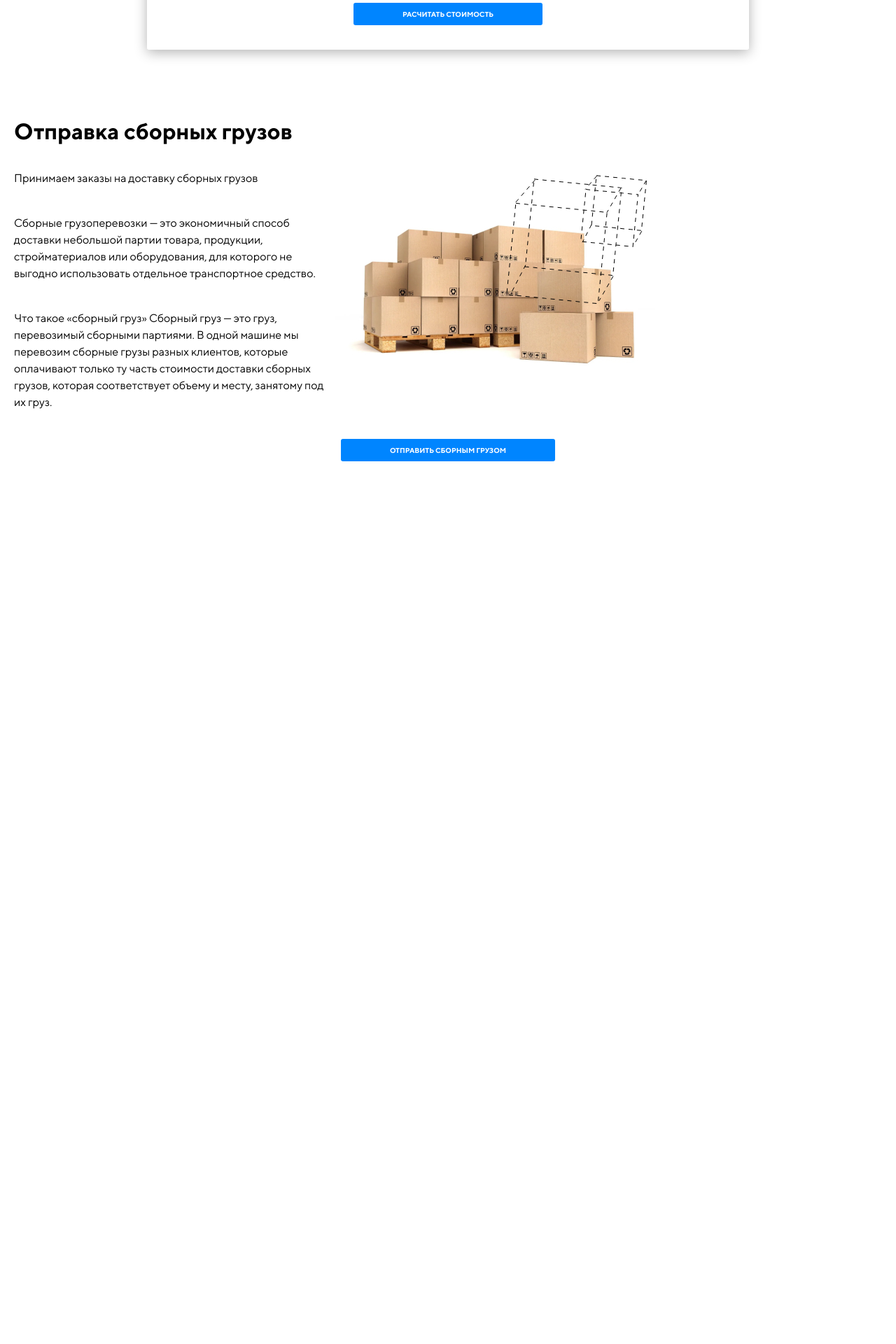
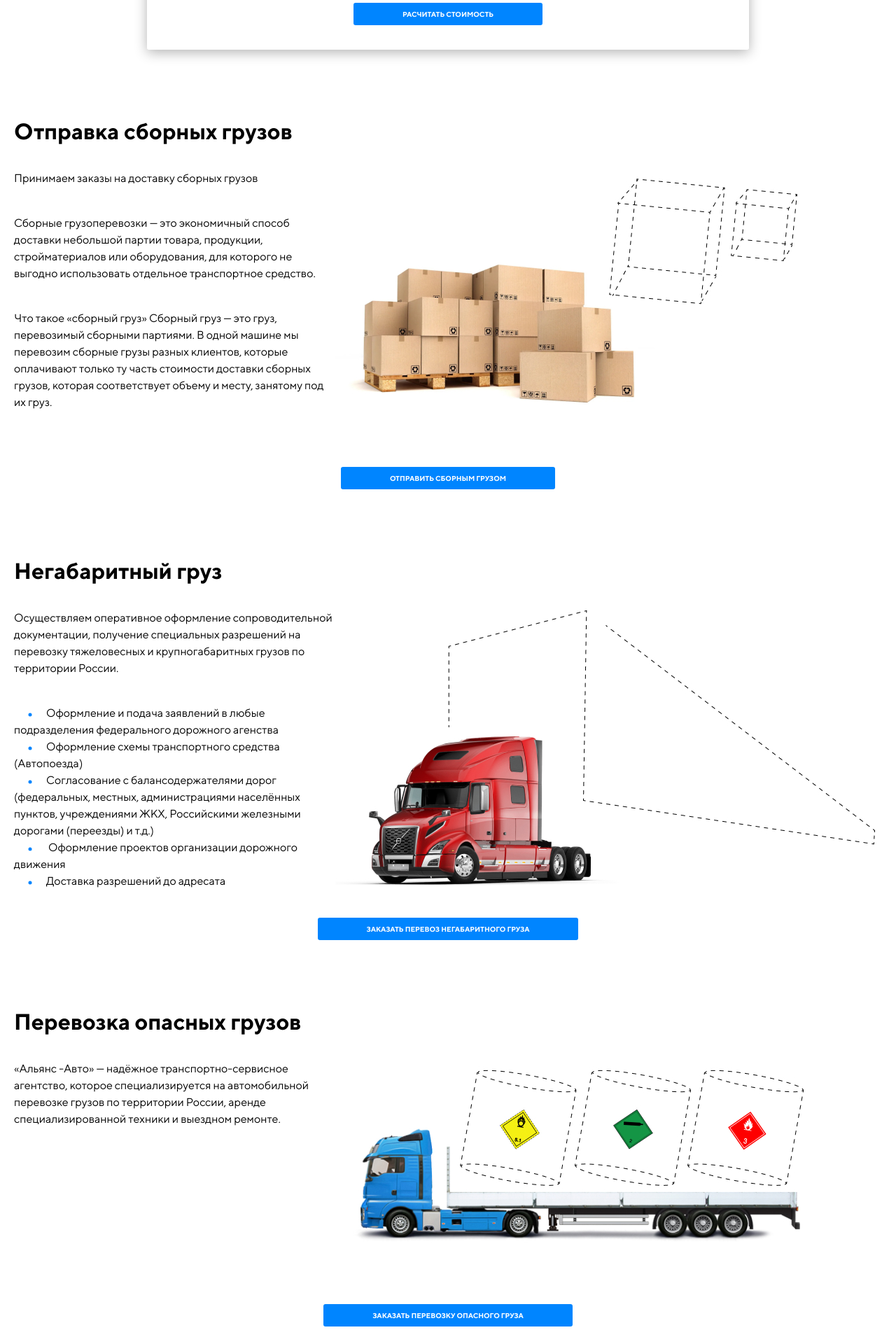
Before and after one commit to Zvermn/autoalyans, a PHP site: page / in a window 1280 px wide. Shown: the part 2049-3969 px from the top of the page at 70% size. Before the commit the page ends 2708 px from the top, so only its background shows below. Run offline with PHP 8.4, Linux system fonts and the light colour scheme; some web fonts are replaced.

Commit message:
остался футер и доделки

```diff
--- a/css/fonts.css
+++ b/css/fonts.css
@@ -35,6 +35,18 @@
 }
 
 @font-face {
+    font-family: 'TTnorms';
+    src: url('/css/fonts/TTNorms/TTNorms-ExtraBold.eot');
+    src: local('TTnorms'),
+        url('/css/fonts/TTNorms/TTNorms-ExtraBold.eot?#iefix') format('embedded-opentype'),
+        url('/css/fonts/TTNormsTTNorms-ExtraBold.woff') format('woff'),
+        url('/css/fonts/TTNorms/TTNorms-ExtraBold.woff2') format('woff2'),
+        url('/css/fonts/TTNormsTTNorms-ExtraBold.ttf') format('truetype');
+    font-weight: 900;
+    font-style: normal;
+}
+
+@font-face {
     font-family: 'Gilroy';
     src: url('/css/fonts/Gilroy/gilroy-medium.ttf');
     src: local('TTnorms'),
--- a/css/style.css
+++ b/css/style.css
@@ -141,7 +141,7 @@ p {
     margin: 0 auto;
 }
 
-.about-list li:before{
+.about-list li:before, .oversize-list li:before{
     content: url(/css/icon/blue-around.svg);
     padding: 0 20px;
 }
@@ -185,7 +185,7 @@ section {
     margin-bottom: 100px;
 }
 
-.bacground-form input {
+.bacground-form input, .send input {
     height: 40px;
     border: 2px solid rgba(212, 212, 212, 1);
     border-radius: 3px;
@@ -193,7 +193,7 @@ section {
     padding: 0 20px;
 }
 
-.bacground-form label, .label-textarea {
+.bacground-form label, .label-textarea, .send label {
     margin-left: 20px;
     text-transform: uppercase;
     font-family: 'TTNorms';
@@ -266,7 +266,7 @@ section {
    width: 100%;
 }
 
-.btn-form-1, .btn-2 {
+.btn-form-1, .cargo-btn, .btn-send {
     padding: 10px 70px;
     background-color: #0085FF;
     color: #ffffff;
@@ -282,39 +282,98 @@ section {
 
 }
 
-.form-1 input:focus, .form-1 textarea:focus {
+.form-1 input:focus, .form-1 textarea:focus, .send input:focus {
     border-color: rgba(0, 133, 255, 1);
 }
 
-.combined-cargo-wrap {
+.cargo-wrap {
     display: flex;
     flex-flow: row wrap;
+    margin-bottom: 20px;
 }
-.combined-cargo-wrap-item {}
 .text-item {
     flex: 1 1;
+    margin-bottom: 20px;
 }
 .box-item {
     position: relative;
     flex: 1.7 0;
 }
 
-.box-small {
-    background-image: url(/css/img/box-dashed-small.svg);
-    max-width: 110px;
+.steps {
+    background-color: #F5F5F5;
+    padding: 71px 0;
+}
+
+.steps-list {}
+.steps-numb {
+    color: rgba(204, 0, 0, 1);
+    font-family: 'TTNorms';
+    font-style: normal;
+    font-size: 2.5rem;
+    font-weight: 900;
+    display: block;
+    position: relative;
+    z-index: 1;
+}
+
+.steps-numb-shadow {
+    color: rgba(255, 255, 255, 1);
+    font-family: 'TTNorms';
+    font-style: normal;
+    font-size: 3.5rem;
+    font-weight: 900;
+    position: absolute;
+    top: -32px;
+    left: 4px;
+    z-index: -1;
+    line-height: 2;
+}
+
+.link-blue {
+    color:rgba(0, 133, 255, 1);
+}
+
+.steps-list {
+    display: flex;
+    flex-flow: row wrap;
+}
+
+.steps-list-item {
+    margin-right: 120px;
+    flex: 1 1 310px;
+}
+
+.insurance p{
+    max-width: 700px;
     width: 100%;
-    height: 119px;
-    position: absolute;
-    top: 0;
-    left: 44%;
+}
 
+.send {
+    max-width: 543px;
+    width: 100%;
+    margin: 0 auto;
 }
-.box-big {
-    background-image: url(/css/img/box-dashed-big.svg);
-    max-width: 185px;
+
+.send h2 {
+    text-align: center;
+}
+
+.send-form-wrap {
+    margin: 0 auto;
+    max-width: 310px;
     width: 100%;
-    height: 200px;
-    position: absolute;
-    top: 0;
-    left: 30%;
 }
+
+.send-form-wrap input:last-of-type {
+    margin-bottom: 30px;
+}
+
+.btn-send {
+    background-color: #CC0000;
+    width: 100%;
+}
+
+.inp-name.send-form, .inp-tel.send-form  {
+    margin-left: 0;
+}
--- a/index.html
+++ b/index.html
@@ -126,10 +126,10 @@
                     </form>
                 </div>
             </section>
-            <section class="combined-cargo">
+            <section class="combined-cargo ">
                 <h2>Отправка сборных грузов</h2>
-                <div class="combined-cargo-wrap">
-                    <div class="combined-cargo-wrap-item text-item">
+                <div class="cargo-wrap">
+                    <div class="cargo-wrap-item text-item">
                         <p>Принимаем заказы на доставку сборных грузов</p>
                         <p>Сборные грузоперевозки — это экономичный способ доставки небольшой партии товара, продукции,
                             стройматериалов или оборудования, для которого не выгодно использовать отдельное
@@ -142,25 +142,107 @@
                             которая
                             соответствует объему и месту, занятому под их груз.</p>
                     </div>
-                    <div class="combined-cargo-wrap-item box-item">
+                    <div class="cargo-wrap-item box-item">
                         <picture>
                             <source srcset="/img/box-320.jpg" media="(max-width: 320px)">
                             <source srcset="/img/box-480.jpg" media="(max-width: 480px)">
-                            <source srcset="/img/box-768.jpg" media="(max-width: 768)">
-                            <source srcset="/img/box-1024.jpg" media="(max-width: 1024px)">
+                            <source srcset="/img/box-768.jpg" media="(max-width: 768px)">
+                            <source srcset="/img/box-1024.jpg" media="(max-width: 1024px) and (min-width: 767px)">
                             <img src="/img/box-1920.jpg" alt="Груз в коробках">
                         </picture>
-                        <div class="box-big"></div>
-                        <div class="box-small"></div>
                     </div>
                 </div>
-                <button type="submit" class="btn-2">Отправить сборным грузом</button>
+                <button type="submit" class="cargo-btn">Отправить сборным грузом</button>
             </section>
-            <section class="oversize-cargo"></section>
-            <section class="dangerouse-cargo"></section>
-            <section class="steps"></section>
-            <section class="insurance"></section>
-            <section class="send"></section>
+            <section class="oversize-cargo">
+                <h2>Негабаритный груз</h2>
+                <div class="cargo-wrap">
+                    <div class="cargo-wrap-item text-item">
+                        <p>Осуществляем оперативное оформление сопроводительной документации, получение специальных
+                            разрешений на перевозку тяжеловесных и крупногабаритных грузов по территории России.
+                        </p>
+                        <ul class="oversize-list">
+                            <li>Оформление и подача заявлений в любые подразделения федерального дорожного агенства</li>
+                            <li>Оформление схемы транспортного средства (Автопоезда)</li>
+                            <li>Согласование с балансодержателями дорог (федеральных, местных, администрациями
+                                населённых пунктов, учреждениями ЖКХ, Российскими железными дорогами (переезды) и т.д.)
+                            </li>
+                            <li> Оформление проектов организации дорожного движения</li>
+                            <li>Доставка разрешений до адресата</li>
+                        </ul>
+                    </div>
+                    <div class="cargo-wrap-item box-item">
+                        <picture>
+                            <source srcset="/img/IMG-oversize-320.jpg" media="(max-width: 320px)">
+                            <source srcset="/img/IMG-oversize-480.jpg" media="(max-width: 480px)">
+                            <source srcset="/img/IMG-oversize-768.jpg" media="(max-width: 768px)">
+                            <source srcset="/img/IMG-oversize-1024.jpg" media="(max-width: 1024px)">
+                            <img src="/img/IMG-oversize-1920.jpg" alt="Груз в коробках">
+                        </picture>
+                    </div>
+                </div>
+                <button type="submit" class="cargo-btn">Заказать перевоз негабаритного груза</button>
+            </section>
+            <section class="dangerouse-cargo">
+                <h2>Перевозка опасных грузов</h2>
+                <div class="cargo-wrap">
+                    <div class="cargo-wrap-item text-item">
+                        <p>«Альянс -Авто» — надёжное транспортно-сервисное агентство, которое специализируется на
+                            автомобильной перевозке грузов по территории России, аренде специализированной техники и
+                            выездном ремонте.
+                        </p>
+                    </div>
+                    <div class="cargo-wrap-item box-item">
+                        <picture>
+                            <source srcset="/img/IMG-danger-320.jpg" media="(max-width: 320px)">
+                            <source srcset="/img/IMG-danger-480.jpg" media="(max-width: 480px)">
+                            <source srcset="/img/IMG-danger-768.jpg" media="(max-width: 768px)">
+                            <source srcset="/img/IMG-danger-1024.jpg" media="(max-width: 1024px)">
+                            <img src="/img/IMG-danger-1920.jpg" alt="Груз в коробках">
+                        </picture>
+                    </div>
+                </div>
+                <button type="submit" class="cargo-btn">Заказать перевозку опасного груза</button>
+            </section>
+    </div>
+    <section class="steps">
+        <div class="wrap">
+            <h2>Быстро организуем перевозку в три шага:</h2>
+            <ul class="steps-list">
+                <li class="steps-list-item"><span class="steps-numb">1<span
+                            class="steps-numb-shadow">1</span></span>Расскажите нам какой груз и
+                    куда вам необходимо его перевезти - <a href="#" class="link-blue">отправить заявку</a></li>
+                <li class="steps-list-item"><span class="steps-numb">2<span class="steps-numb-shadow">2</span>
+                    </span>Мы подберем под ваш груз
+                    оптимальный транспорт, согласуем детали,
+                    перезвоним и сообщим стоимость.</li>
+                <li class="steps-list-item"><span class="steps-numb">3<span
+                            class="steps-numb-shadow">3</span></span>Заключаем договор и ваш
+                    груз отправляется в пункт назначения</li>
+            </ul>
+        </div>
+    </section>
+    <div class="wrap">
+        <section class="insurance">
+            <h2>Страхование</h2>
+            <p>Страхование грузов при перевозке — одно из важных условий максимального снижения имущественных рисков
+                собственников при доставке сборных грузов и возмещения ущерба в максимально короткие сроки.
+            </p>
+        </section>
+        <section class="send">
+            <h2>Заказать звонок</h2>
+            <p>Отавьте заявку на звонок. Мы перезвоним и ответим на все ваши вопросы
+            </p>
+            <form action="#">
+                <div class="send-form-wrap">
+                    <label for="client-name">Ваше имя</label>
+                    <input type="text" name="client-name" id="client-name" class="inp-name send-form">
+                    <label for="tel">Телефон</label>
+                    <input type="tel" name="tel" id="tel" class="inp-tel  send-form">
+                    <button type="submit" class="btn-send">Позвоните мне</button>
+                </div>
+            </form>
+        </section>
         </main>
         <footer></footer>
     </div>
```
Also changed, not shown: img/IMG-danger-1024.jpg (added), img/IMG-danger-1920.jpg (added), img/IMG-danger-320.jpg (added), img/IMG-danger-480.jpg (added), img/IMG-danger-768.jpg (added), img/IMG-oversize-1024.jpg (added), img/IMG-oversize-1920.jpg (added), img/IMG-oversize-320.jpg (added), img/IMG-oversize-480.jpg (added), img/IMG-oversize-768.jpg (added), img/box-1024.jpg, img/box-1920.jpg, img/box-320.jpg, img/box-480.jpg, 1 more files.
